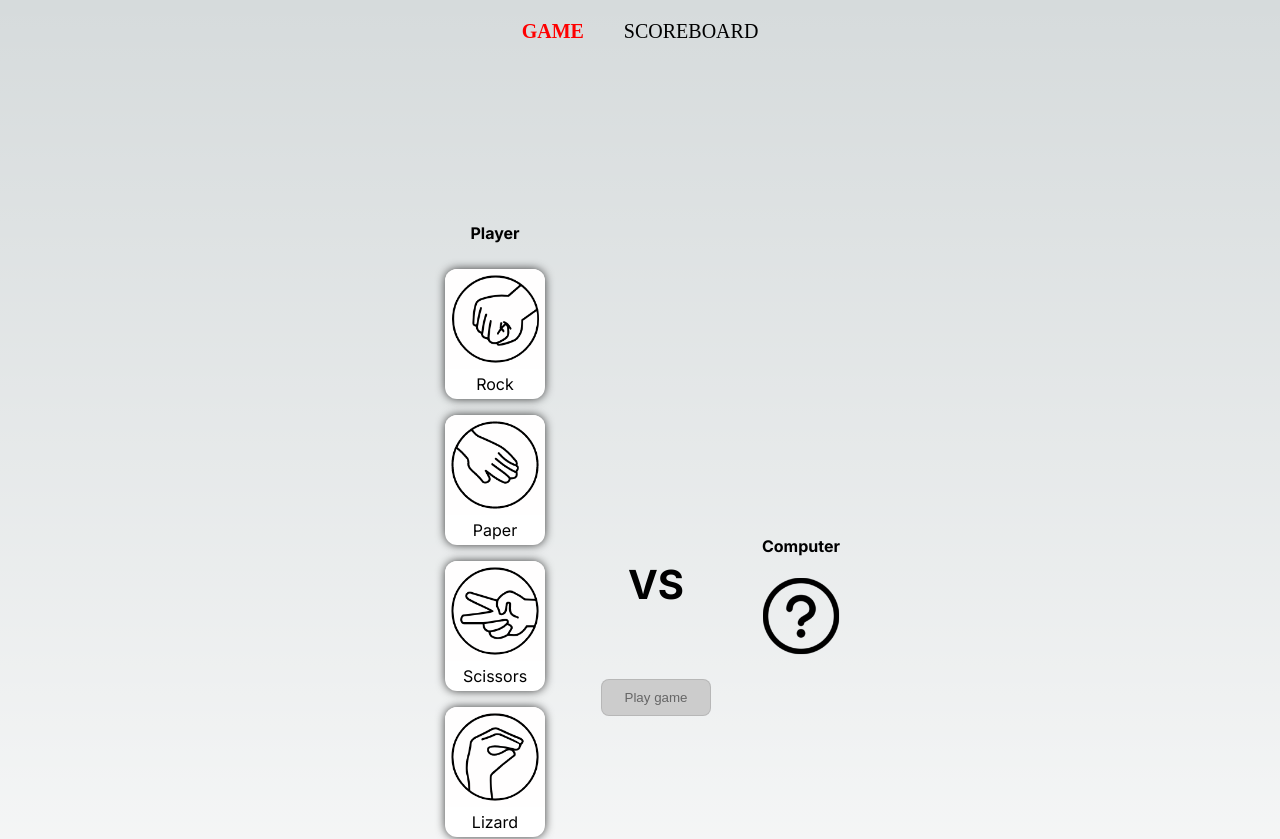
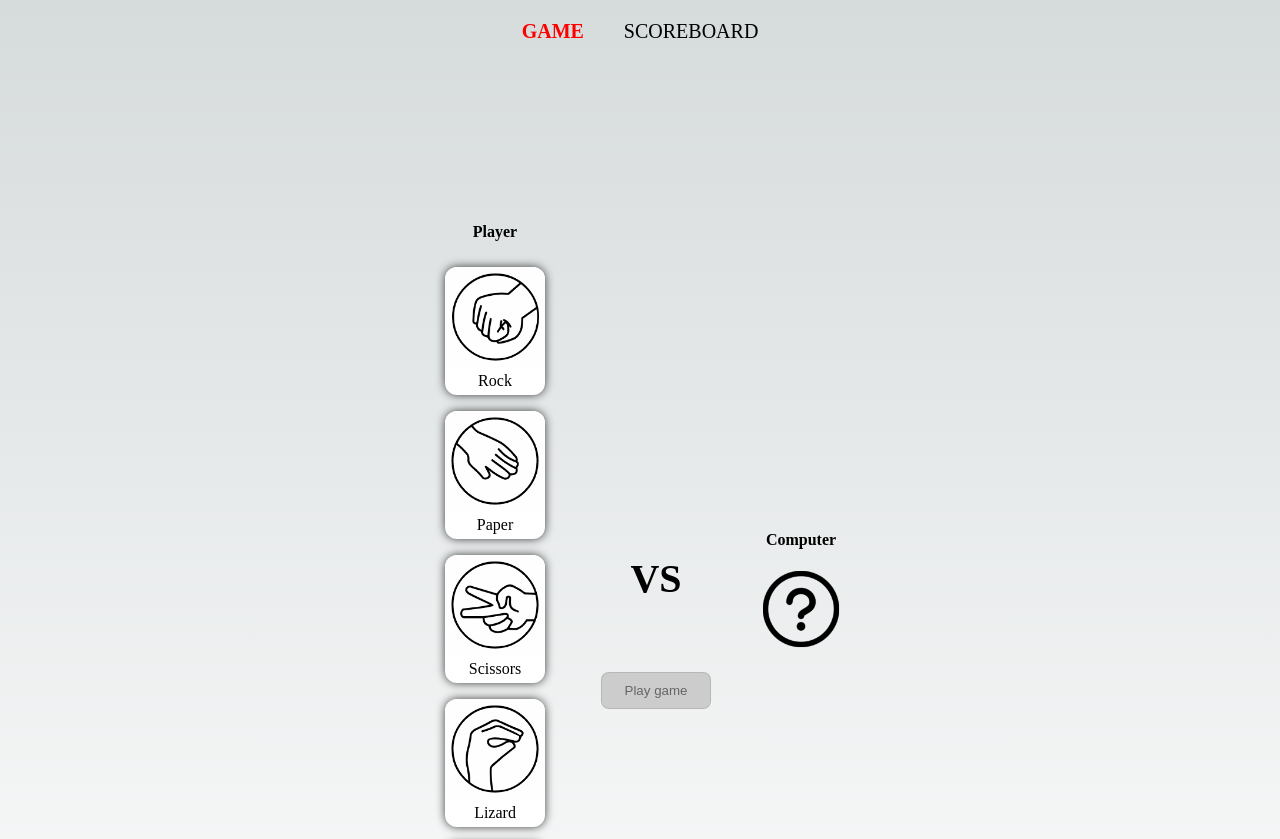
Before and after one commit to IvanMilivojevic/RPSLS-game, a Next.js app: page / in a window 1280 px wide. Shown: the top 839 px of the page. Built offline with nearby package versions, Linux system fonts and the light colour scheme.

Commit message:
README file complete with setup instructions and potential improvements

```diff
--- a/pages/index.tsx
+++ b/pages/index.tsx
@@ -1,7 +1,6 @@
 import { GetStaticPropsResult } from "next";
 import Head from "next/head";
 import Image from "next/image";
-import { Inter } from "next/font/google";
 import { useState, useCallback } from "react";
 import { Choices, ChoicesFullData, ChoiceFullData, GameFinishedInfo } from "@/types";
 import { capitalizeFirstLetter } from "@/lib/utills";
@@ -10,8 +9,6 @@
 interface HomePageProps {
   choices: ChoicesFullData;
 }
-
-const inter = Inter({ subsets: ["latin"] });
 
 export async function getStaticProps(): Promise<GetStaticPropsResult<HomePageProps>> {
   const response = await fetch("http://localhost:3000/api/choices");
@@ -65,7 +62,7 @@
         <meta name="viewport" content="width=device-width, initial-scale=1" />
         <link rel="icon" href="/favicon.ico" />
       </Head>
-      <main className={`${styles.main} ${inter.className}`}>
+      <main className={styles.main}>
         <div className={styles.center}>
           <div className={styles.choicesList}>
             <h4 className={styles.choicesTitle}>Player</h4>
```
Also changed, not shown: 2 other files (tests, documents, lock files or other folders).
